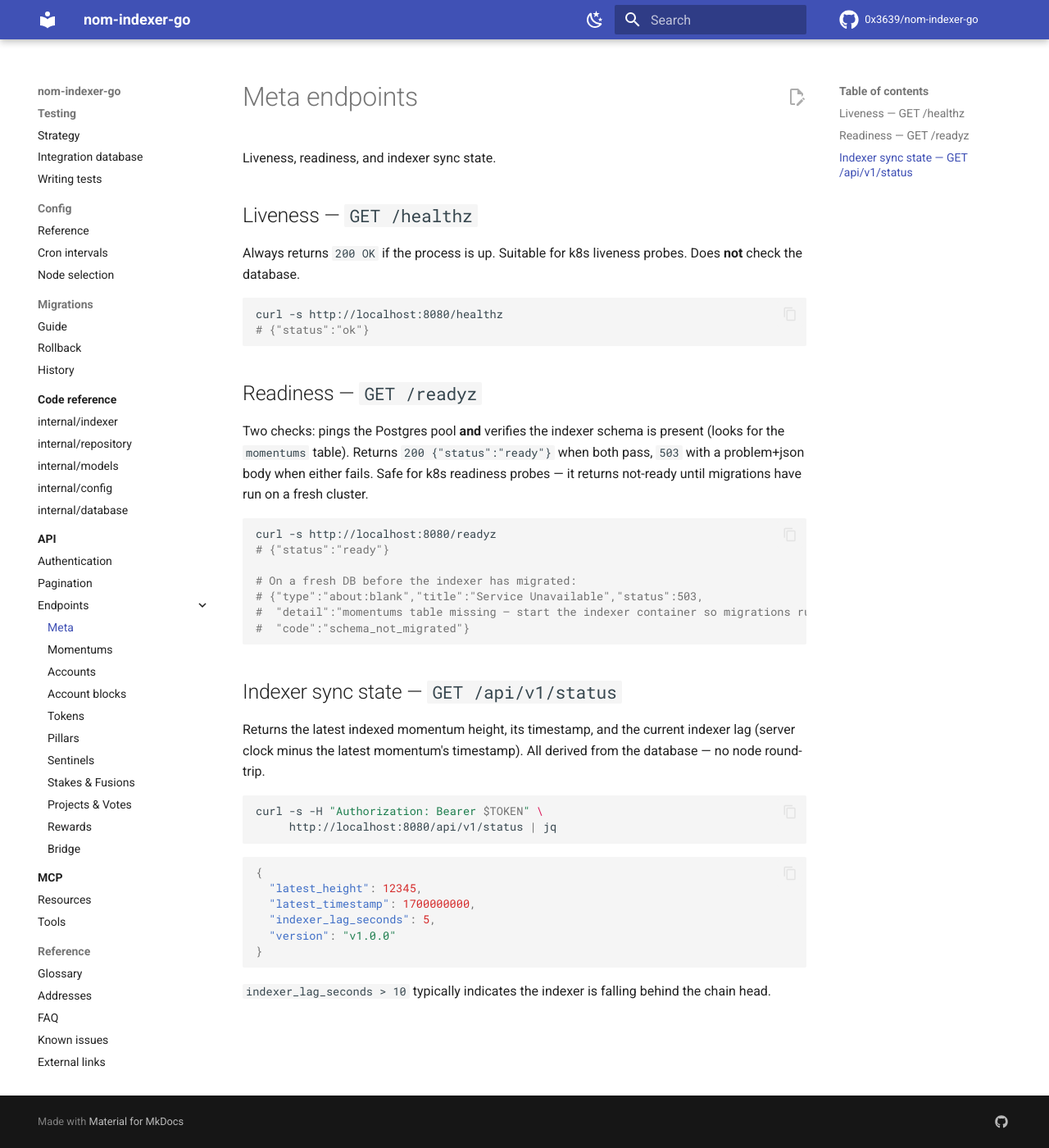
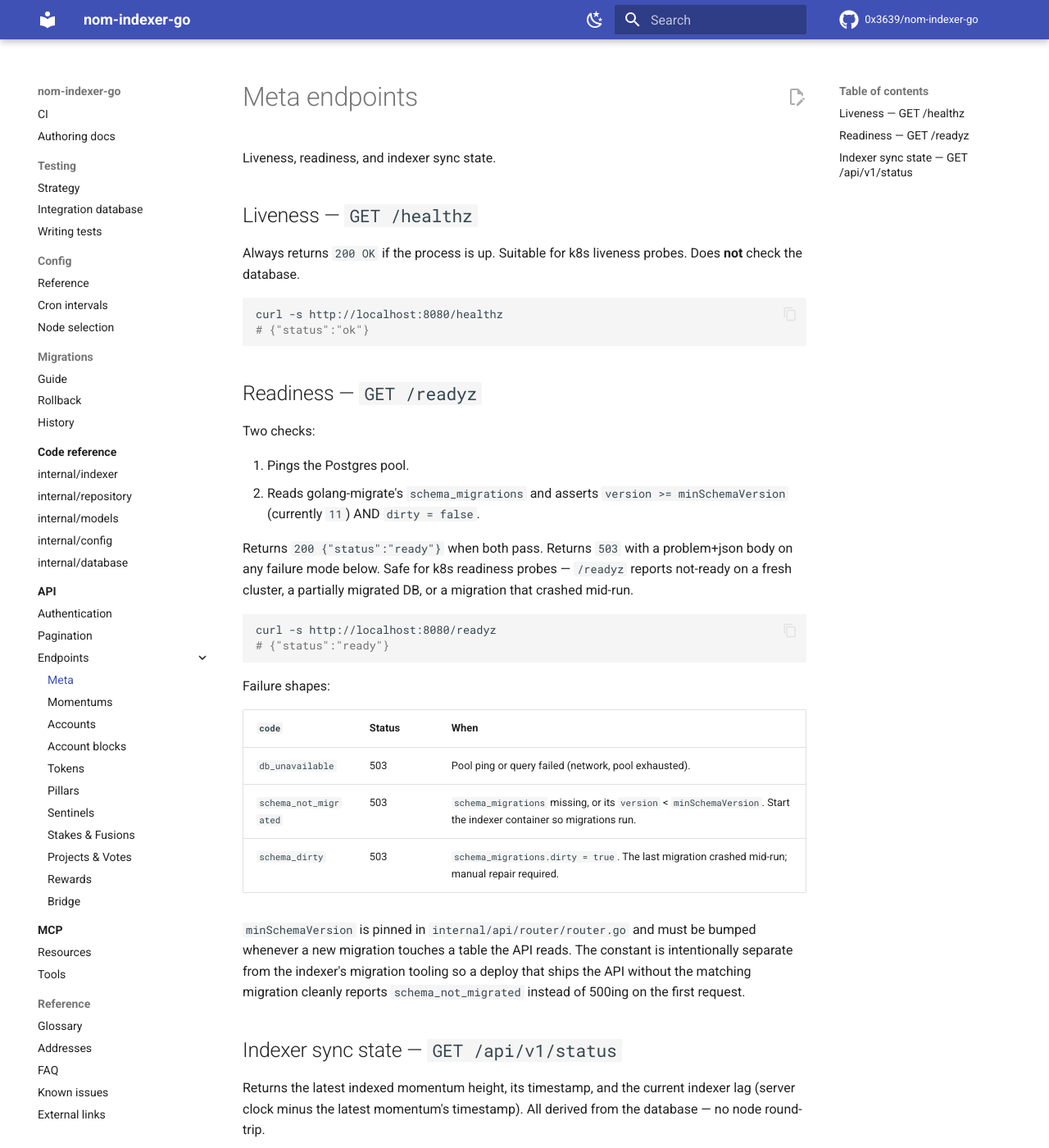
Before and after one commit to 0x3639/nom-indexer-go, an MkDocs documentation site: the page built from docs/api/endpoints/meta.md, in a window 1280 px wide and 1400 px high. Shown: the whole window at 82% size. Built offline with MkDocs 1.6.1 and Material for MkDocs 9.7.7, drawn with Linux system fonts in a browser that asks for light colours; comment, search, counter and statistics services are not loaded.

Commit message:
fix: address codex P2 — harden /readyz schema check
Probing only the momentums table let a partially-migrated DB report
ready while bridge/config/delegation/stat-history endpoints still
500. /readyz now reads golang-migrate's schema_migrations and
asserts version >= minSchemaVersion (currently 11) AND dirty=false.

New failure shapes returned as RFC 7807 problem+json:
  - schema_not_migrated: schema_migrations missing OR version below
    the API's pinned minimum.
  - schema_dirty: last migration crashed mid-run, manual repair
    needed.

minSchemaVersion lives in router.go with an explicit comment about
when to bump it. The constant is intentionally separate from the
indexer's migration tooling so a deploy that ships the API without
the matching migration cleanly reports schema_not_migrated instead
of 500ing on the first request.

Smoke-tested all three states against a real DB (migrated, dirty,
version=5).

Co-Authored-By: Claude Opus 4.7 (1M context) <noreply@anthropic.com>

````diff
--- a/docs/api/endpoints/meta.md
+++ b/docs/api/endpoints/meta.md
@@ -14,21 +14,36 @@ curl -s http://localhost:8080/healthz
 
 ## Readiness — `GET /readyz`
 
-Two checks: pings the Postgres pool **and** verifies the indexer
-schema is present (looks for the `momentums` table). Returns
-`200 {"status":"ready"}` when both pass, `503` with a problem+json
-body when either fails. Safe for k8s readiness probes — it returns
-not-ready until migrations have run on a fresh cluster.
+Two checks:
+
+1. Pings the Postgres pool.
+2. Reads golang-migrate's `schema_migrations` and asserts
+   `version >= minSchemaVersion` (currently `11`) AND `dirty = false`.
+
+Returns `200 {"status":"ready"}` when both pass. Returns `503` with a
+problem+json body on any failure mode below. Safe for k8s readiness
+probes — `/readyz` reports not-ready on a fresh cluster, a partially
+migrated DB, or a migration that crashed mid-run.
 
 ```bash
 curl -s http://localhost:8080/readyz
 # {"status":"ready"}
+```
 
-# On a fresh DB before the indexer has migrated:
-# {"type":"about:blank","title":"Service Unavailable","status":503,
-#  "detail":"momentums table missing — start the indexer container so migrations run",
-#  "code":"schema_not_migrated"}
-```
+Failure shapes:
+
+| `code` | Status | When |
+|---|---|---|
+| `db_unavailable` | 503 | Pool ping or query failed (network, pool exhausted). |
+| `schema_not_migrated` | 503 | `schema_migrations` missing, or its `version` < `minSchemaVersion`. Start the indexer container so migrations run. |
+| `schema_dirty` | 503 | `schema_migrations.dirty = true`. The last migration crashed mid-run; manual repair required. |
+
+`minSchemaVersion` is pinned in `internal/api/router/router.go` and
+must be bumped whenever a new migration touches a table the API
+reads. The constant is intentionally separate from the indexer's
+migration tooling so a deploy that ships the API without the matching
+migration cleanly reports `schema_not_migrated` instead of 500ing on
+the first request.
 
 ## Indexer sync state — `GET /api/v1/status`
 
````
Also changed, not shown: 1 other file.
